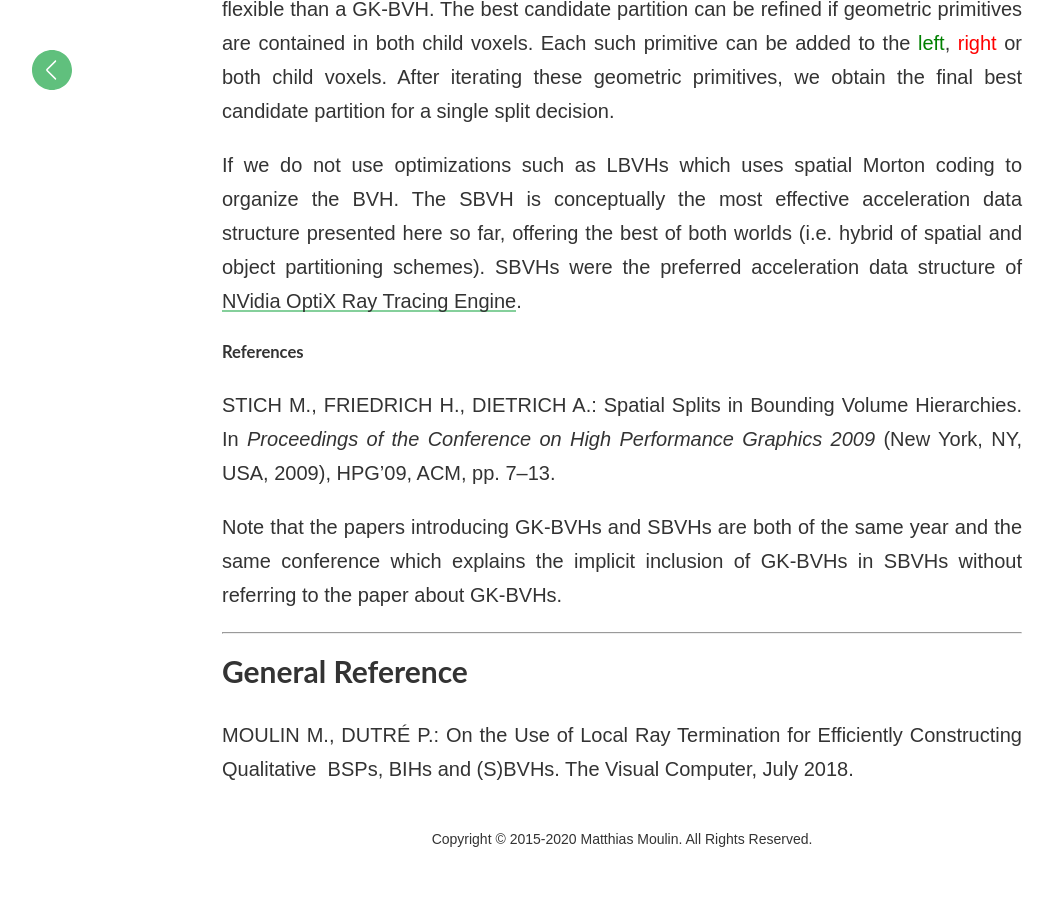
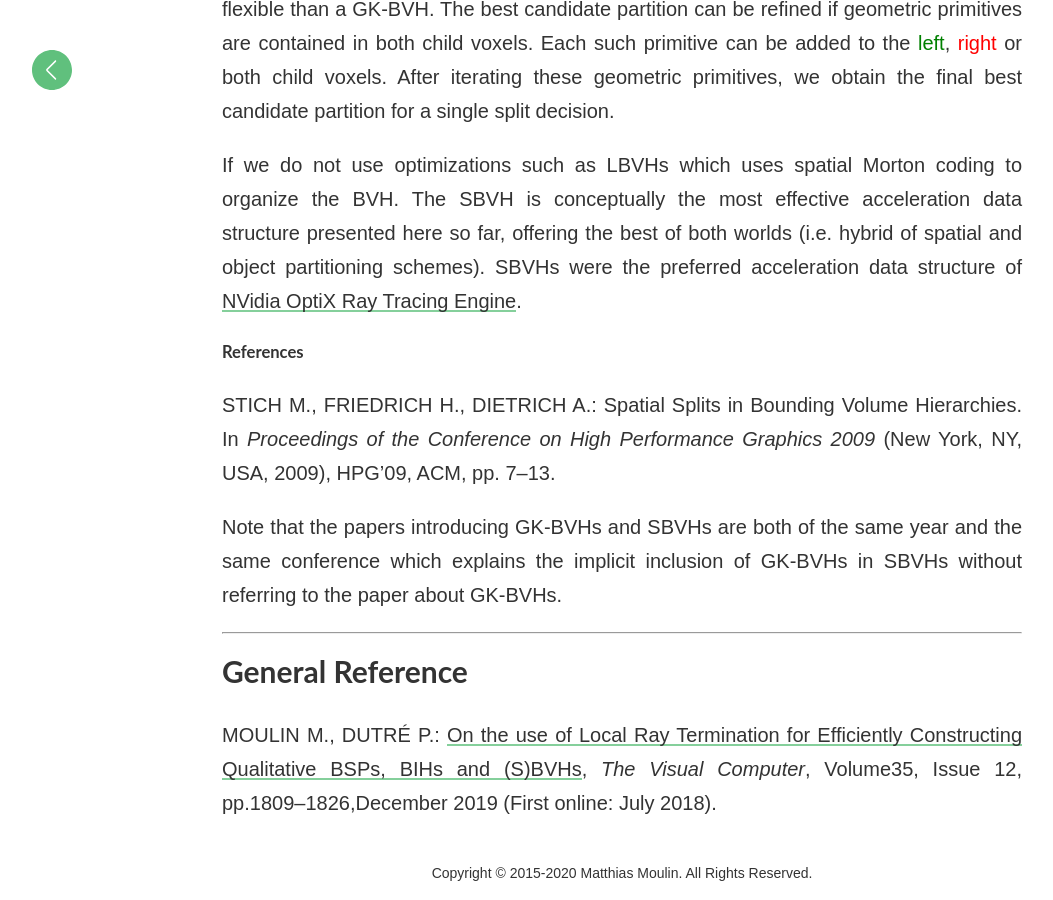
Before and after one commit to matt77hias/Blog, a Jekyll site: the page built from _posts/2018-02-04-candidate-partitions-of-hierarchical-acceleration-data-structures-for-ray-tracing.md, in a window 1280 px wide and 900 px high, scrolled down 12288 px. Shown: the whole window, without its empty margins (18-1071 px from the left). Built offline with Jekyll 4.4.1, drawn with Linux system fonts in a browser that asks for light colours; formulas are drawn with MathJax 3; comment, search, counter and statistics services are not loaded; before the commit the page ends 13154 px from its top, so only the background shows below that.

Commit message:
Update 2018-02-04-candidate-partitions-of-hierarchical-acceleration-data-structures-for-ray-tracing.md

```diff
--- a/_posts/2018-02-04-candidate-partitions-of-hierarchical-acceleration-data-structures-for-ray-tracing.md
+++ b/_posts/2018-02-04-candidate-partitions-of-hierarchical-acceleration-data-structures-for-ray-tracing.md
@@ -212,4 +212,4 @@ Note that the papers introducing GK-BVHs and SBVHs are both of the same year and
 
 # General Reference
 
-MOULIN M., DUTRÉ P.: On the Use of Local Ray Termination for Efficiently Constructing Qualitative  BSPs, BIHs and (S)BVHs. The Visual Computer, July 2018.
+MOULIN  M.,  DUTRÉ  P.: [On  the  use  of  Local  Ray  Termination  for  Efficiently  Constructing  Qualitative  BSPs,  BIHs  and (S)BVHs](https://matt77hias.github.io/res/Publications/Moulin2018-1/Publication.html), *The Visual Computer*, Volume35, Issue 12, pp.1809–1826,December 2019 (First online: July 2018).
```
